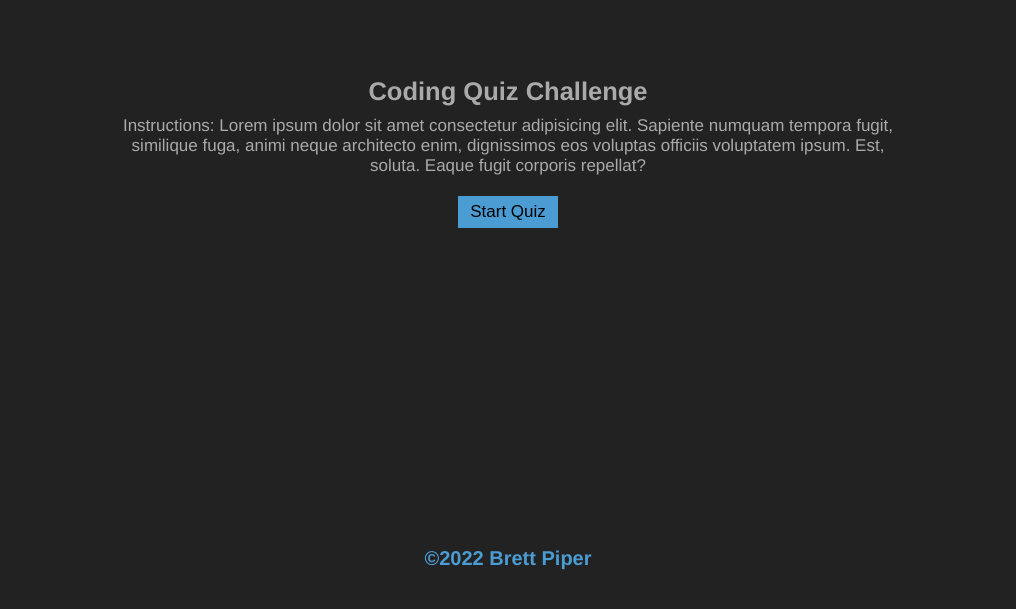
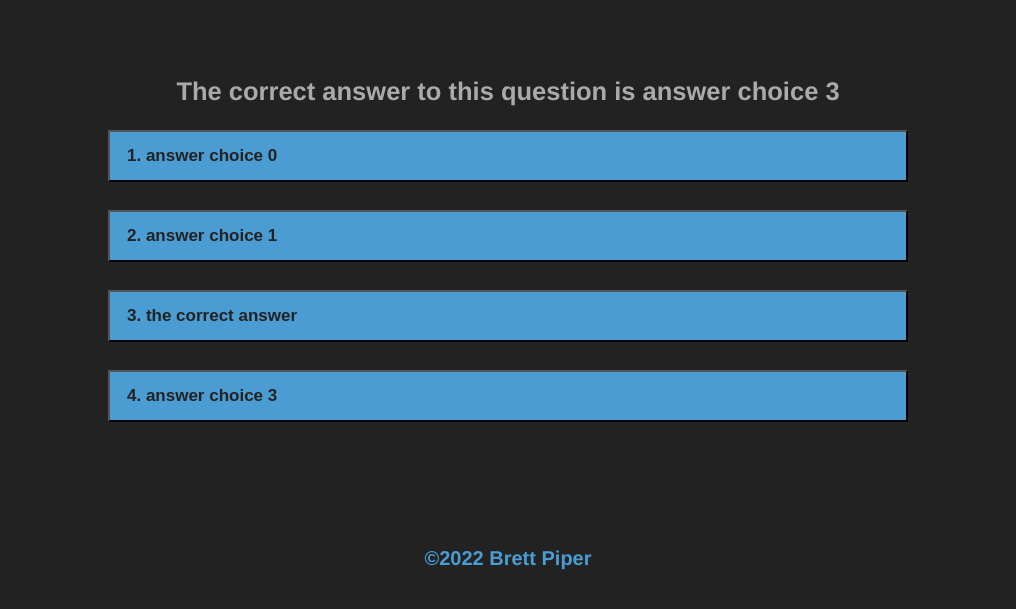
Before and after one commit to bpiper91/code-quiz, a plain HTML site: page index.html in a window 1280 px wide. Both pictures are taken after a click on the button "Start Quiz". Shown: the part 67-676 px from the top of the page, without its empty margins (132-1148 px from the left). Drawn offline with Linux system fonts and the light colour scheme.

Commit message:
add function to load first question

```diff
--- a/assets/css/style.css
+++ b/assets/css/style.css
@@ -84,4 +84,20 @@ h2 {
     border: none;
 }
 
+.answer-list {
+    display: flex;
+    flex-direction: column;
+    justify-content: left;
+}
+
+.answer-choice {
+    padding: 14px 17px;
+    background: #4b9cd3;
+    color: #222;
+    font-size: 17px;
+    margin: 14px 0;
+    text-align: left;
+    font-weight: bolder;
+}
+
 /* END MAIN PAGE STYLING */
--- a/assets/js/script.js
+++ b/assets/js/script.js
@@ -1 +1,92 @@
-var questions = [];
+var quiz = [
+    {
+        question: "The correct answer to this question is answer choice 3",
+        choices: [  "1. answer choice 0",
+                    "2. answer choice 1",
+                    "3. the correct answer",
+                    "4. answer choice 3"    ],
+        answer: 2
+      },
+      {
+        question: "The correct answer to this question is answer choice 2",
+        choices: [  "1. answer choice 0",
+                    "2. the correct answer",
+                    "3. answer choice 2",
+                    "4. answer choice 3"    ],
+        correct: 1
+      },
+      {
+        question: "The correct answer to this question is answer choice 1",
+        choices: [  "1. the correct answer",
+                    "2. answer choice 1",
+                    "3. answer choice 2",
+                    "4. answer choice 3"    ],
+        correct: 0
+      }
+];
+
+// add event listener to start button (bottom of page)
+
+// load first question and start timer
+
+// add listener to element containing answer choice buttons
+
+// test for correct or incorrect answer
+
+    // if correct, display feedback and load next question
+
+    // if incorrect, display feedback, decrease time, and load next question
+
+// if time = 0 or all questions are answered, end game
+
+    // prompt to enter initials and save score
+
+    // compare score to localStorage high score
+
+    // show leaderboard
+
+
+
+
+var startButtonElement = document.getElementById("start-btn");
+var questionContentElement = document.getElementById("question-content");
+var questionTextElement = document.getElementById("question-text");
+var answerChoiceButton = document.getElementsByClassName("answer-choice");
+
+var currentQuestion = 0;
+
+// load a new question
+var loadQuestion = function() {
+    // remove instructions and start button
+    startButtonElement.remove();
+    questionContentElement.remove();
+
+    // change heading text to question text
+    questionTextElement.innerText = quiz[currentQuestion].question;
+
+    // add answer list element
+    var answerListElement = document.createElement("div");
+    answerListElement.className = "answer-list";
+    document.getElementById("question-block").appendChild(answerListElement);
+
+
+    // add answer choices
+    for (i=0; i < quiz[currentQuestion].choices.length; i++) {
+        // for each choice, add the button and assign a data-choice attribute
+        var answerChoiceButton = document.createElement("button");
+        answerChoiceButton.className = "answer-choice";
+        answerChoiceButton.setAttribute("data-choice", i);
+        answerChoiceButton.innerText = quiz[currentQuestion].choices[i];
+        answerListElement.appendChild(answerChoiceButton);
+    };
+};
+
+// start game
+var takeQuiz = function() {
+
+}
+
+
+
+// start game when Start Quiz button is clicked
+startButtonElement.addEventListener("click", loadQuestion);
--- a/index.html
+++ b/index.html
@@ -16,18 +16,20 @@
             <button class="high-score-btn">View High Scores</button>
     </header>
     <main>
-        <div class="question-block">
-            <h2 class="question-text">Coding Quiz Challenge</h2>
-            <p>Instructions: Lorem ipsum dolor sit amet consectetur adipisicing elit. Sapiente numquam tempora fugit,
+        <div class="question-block" id="question-block">
+            <h2 id="question-text">Coding Quiz Challenge</h2>
+            <div id="question-content">
+                <p id="instructions">Instructions: Lorem ipsum dolor sit amet consectetur adipisicing elit. Sapiente numquam tempora fugit,
                 similique fuga, animi neque architecto enim, dignissimos eos voluptas officiis voluptatem ipsum. Est,
                 soluta. Eaque fugit corporis repellat?</p>
-            <button id="start" class="start-btn">Start Quiz</button>
+            </div>
+            <button id="start-btn" class="start-btn">Start Quiz</button>
         </div>
     </main>
     <footer>
         <p>&copy;2022 Brett Piper</p>
     </footer>
-    <script src="myScript.js"></script>
+    <script src="./assets/js/script.js"></script>
 </body>
 
 </html>
```
